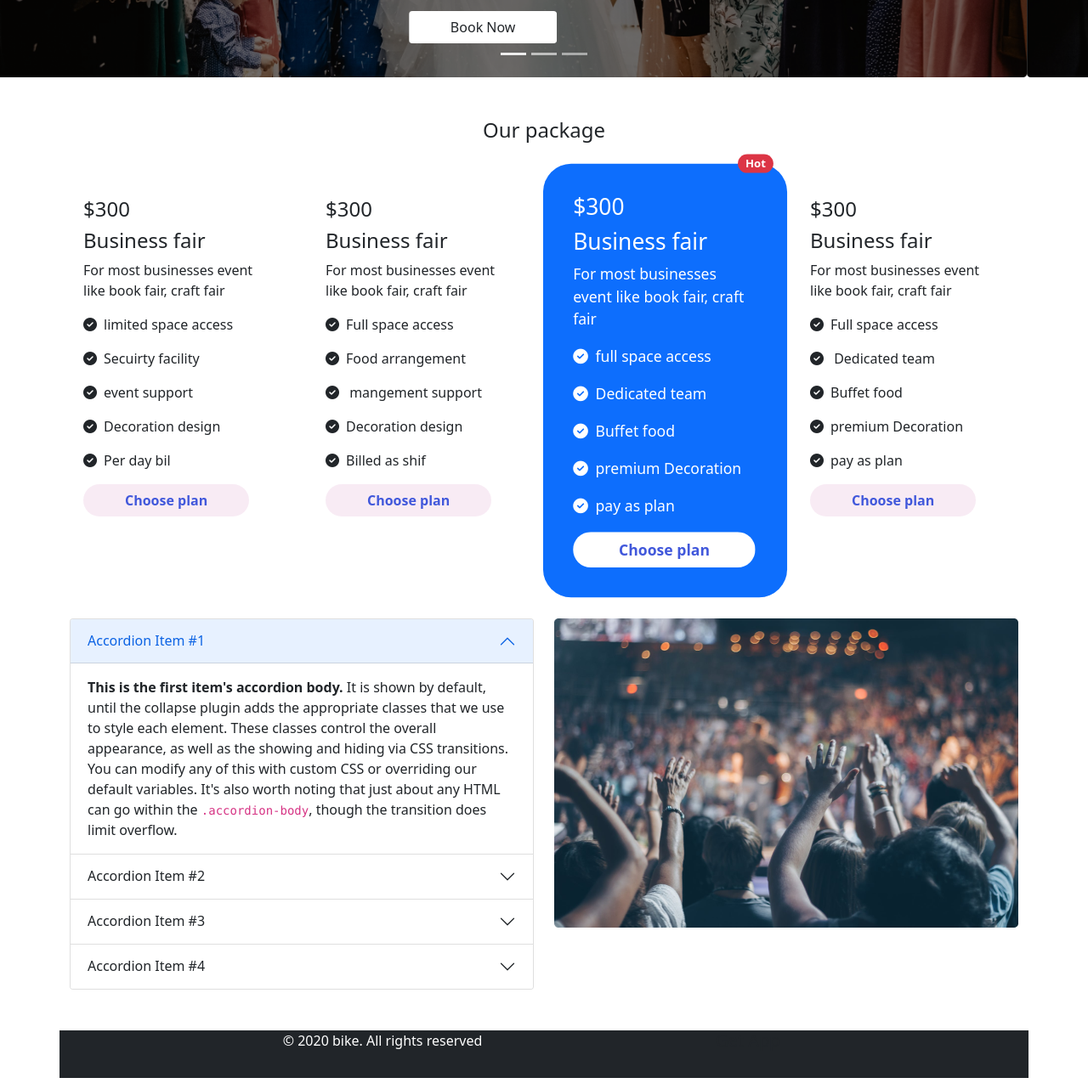
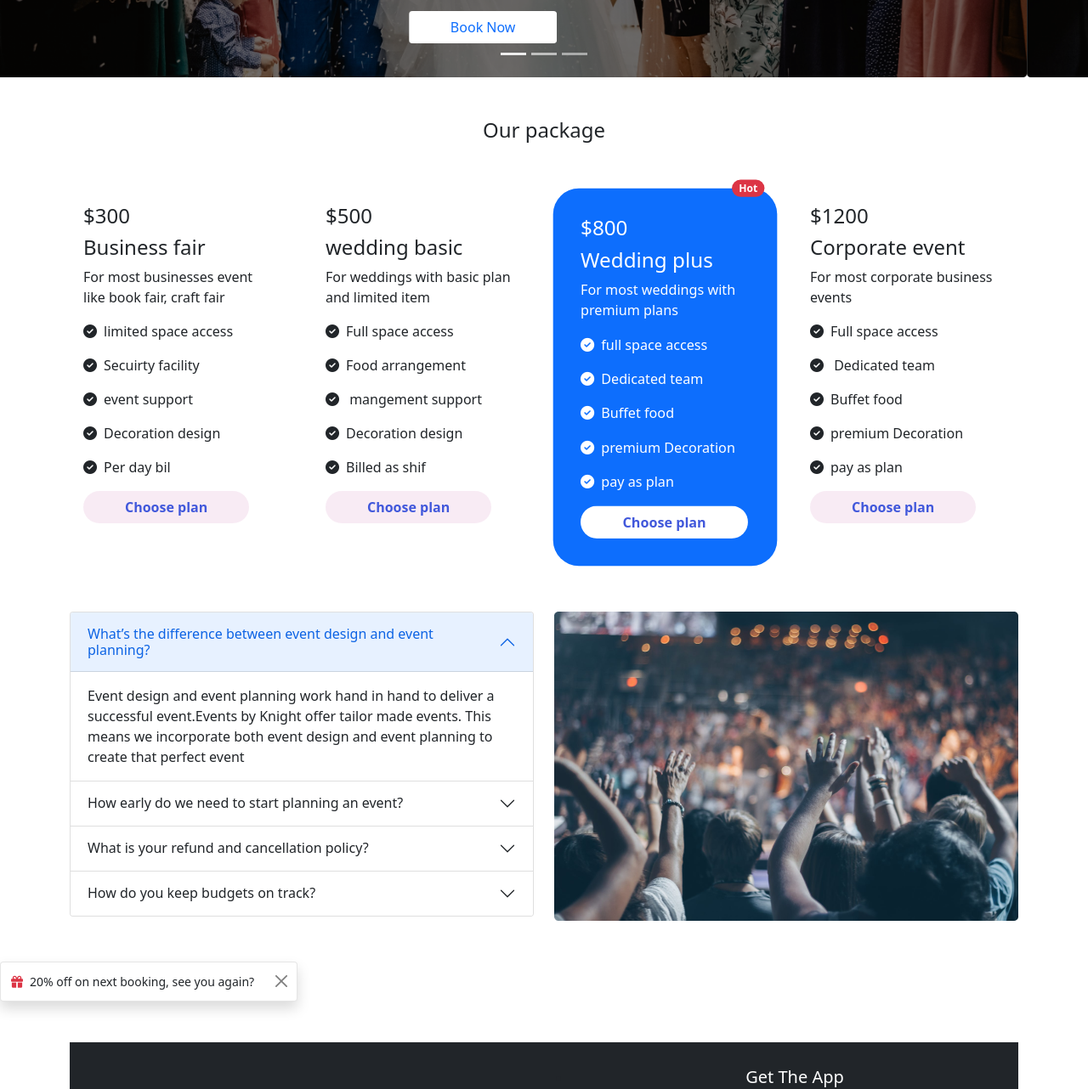
Before and after one commit to Abdur-Rahman-Argon/framwork-assainment, a plain HTML site: page index.html in a window 1280 px wide. Shown: the part 484-1766 px from the top of the page at 85% size. Drawn offline with nearby package versions, Linux system fonts and the light colour scheme.

Commit message:
last edit

```diff
--- a/index.html
+++ b/index.html
@@ -22,8 +22,9 @@
         font-weight: 700 ;
       }
       .scle{
-        transform: scale(1.1);
+        transform: scale(1.01);
         border-radius: 30px;
+        box-shadow: rgb(102, 27, 139);
       }
     </style>
   </head>
@@ -83,7 +84,7 @@
             <div class="carousel-caption">
               <h5>The perfect venue for your next event</h5>
               <p>Amet minim mollit non deserunt ullamco est sit aliqua dolor do amet sint. Velit officia consequat duis enim velit</p>
-              <a class="btn btn-white bg-white px-5">Book Now</a>
+              <a class="btn text-primary bg-white px-5">Book Now</a>
             </div>
 
           </div>
@@ -92,7 +93,7 @@
             <div class="carousel-caption ">
               <h5>Second slide label</h5>
               <p>Some representative placeholder content for the second slide.</p>
-              <a class="btn btn-white bg-white px-5">Book Now</a>
+              <a class="btn text-primary bg-white px-5">Book Now</a>
             </div>
           </div>
           <div class="carousel-item">
@@ -100,7 +101,7 @@
             <div class="carousel-caption">
               <h5>Third slide label</h5>
               <p>Some representative placeholder content for the third slide.</p>
-              <a class="btn btn-white bg-white px-5">Book Now</a>
+              <a class="btn btn-white text-primary px-5">Book Now</a>
             </div>
           </div>
         </div>
@@ -115,16 +116,17 @@
       </div>
       <!-- slaide section End -->
     </header>
-    <main class="">
+    <main class="my-5">
       <section class="container my-5">
         <h4 class="text-center">Our package</h4>
         <div class="row mt-5 ">
-          <div class="col-12 col-md-6 col-lg-3">
+          <div class="col-12 col-md-6 col-lg-3 my-2">
             <div class="card border-0">
               <div class="card-body">
                 <h4>$300</h4>
                 <h4>Business fair</h4>
                 <p class="card-text">For most businesses event like book fair, craft fair</p>
+
                 <p><i class="fas fa-check-circle"></i><span class="ms-2">limited space access</span></p>
                 <p><i class="fas fa-check-circle"></i><span class="ms-2">Secuirty facility</span></p>
                 <p><i class="fas fa-check-circle"></i><span class="ms-2">event support</span></p>
@@ -136,12 +138,12 @@
               </div>
             </div>
           </div>
-          <div class="col-12 col-md-6 col-lg-3">
+          <div class="col-12 col-md-6 col-lg-3 my-2">
             <div class="card border-0">
               <div class="card-body">
-                <h4>$300</h4>
-                <h4>Business fair</h4>
-                <p class="card-text">For most businesses event like book fair, craft fair</p>
+                <h4>$500</h4>
+                <h4> wedding basic</h4>
+                <p class="card-text">For weddings with basic plan and limited item</p>
 
                 <p><i class="fas fa-check-circle"></i><span class="ms-2">Full space access</span></p>
                 <p><i class="fas fa-check-circle"></i><span class="ms-2">Food arrangement</span></p>
@@ -153,12 +155,12 @@
               </div>
             </div>
           </div>
-          <div class="col-12 col-md-6 col-lg-3">
+          <div class="col-12 col-md-6 col-lg-3 my-2">
             <div class="card border-0 bg-primary text-white p-3 scle">
               <div class="card-body">
-                <h4>$300</h4>
-                <h4>Business fair</h4>
-                <p class="card-text">For most businesses event like book fair, craft fair</p>
+                <h4>$800</h4>
+                <h4>Wedding plus</h4>
+                <p class="card-text">For most weddings with premium plans</p>
 
                 <p><i class="fas fa-check-circle"></i><span class="ms-2">full space access</span></p>
                 <p><i class="fas fa-check-circle"></i><span class="ms-2">Dedicated team</span></p>
@@ -168,18 +170,18 @@
 
                 <a href="#" class="btn px-5 btn-aliceblue bg-white rounded-pill ">Choose plan</a>
 
-                <span class="position-absolute top-0 start- translate-middle badge rounded-pill bg-danger">
+                <span class="position-absolute top-0 end-10 translate-middle badge rounded-pill bg-danger">
                   Hot
                 </span>
               </div>
             </div>
           </div>
-          <div class="col-12 col-md-6 col-lg-3">
+          <div class="col-12 col-md-6 col-lg-3 my-2">
             <div class="card border-0">
               <div class="card-body">
-                <h4>$300</h4>
-                <h4>Business fair</h4>
-                <p class="card-text">For most businesses event like book fair, craft fair</p>
+                <h4>$1200</h4>
+                <h4>Corporate event</h4>
+                <p class="card-text">For most corporate business events</p>
 
                 <p><i class="fas fa-check-circle"></i><span class="ms-2">Full space access</span></p>
                 <p><i class="fas fa-check-circle"></i><span class="ms-2"> Dedicated team</span></p>
@@ -203,19 +205,23 @@
                   <div class="accordion-item">
         <h2 class="accordion-header" id="headingOne">
           <button class="accordion-button" type="button" data-bs-toggle="collapse" data-bs-target="#collapseOne" aria-expanded="true" aria-controls="collapseOne">
-            Accordion Item #1
+            What’s the difference between event design and
+            event planning?
           </button>
         </h2>
         <div id="collapseOne" class="accordion-collapse collapse show" aria-labelledby="headingOne" data-bs-parent="#accordionExample">
           <div class="accordion-body">
-            <strong>This is the first item's accordion body.</strong> It is shown by default, until the collapse plugin adds the appropriate classes that we use to style each element. These classes control the overall appearance, as well as the showing and hiding via CSS transitions. You can modify any of this with custom CSS or overriding our default variables. It's also worth noting that just about any HTML can go within the <code>.accordion-body</code>, though the transition does limit overflow.
+            Event design and event planning work hand in hand to deliver a
+successful event.Events by Knight offer tailor made events. This
+means we incorporate both event design and event planning to
+create that perfect event
           </div>
         </div>
                   </div>
                   <div class="accordion-item">
         <h2 class="accordion-header" id="headingTwo">
           <button class="accordion-button collapsed" type="button" data-bs-toggle="collapse" data-bs-target="#collapseTwo" aria-expanded="false" aria-controls="collapseTwo">
-            Accordion Item #2
+            How early do we need to start planning an event?
           </button>
         </h2>
         <div id="collapseTwo" class="accordion-collapse collapse" aria-labelledby="headingTwo" data-bs-parent="#accordionExample">
@@ -227,7 +233,7 @@
                   <div class="accordion-item">
         <h2 class="accordion-header" id="headingThree">
           <button class="accordion-button collapsed" type="button" data-bs-toggle="collapse" data-bs-target="#collapseThree" aria-expanded="false" aria-controls="collapseThree">
-            Accordion Item #3
+            What is your refund and cancellation policy?
           </button>
         </h2>
         <div id="collapseThree" class="accordion-collapse collapse" aria-labelledby="headingThree" data-bs-parent="#accordionExample">
@@ -239,7 +245,7 @@
                   <div class="accordion-item">
         <h2 class="accordion-header" id="headingThree">
           <button class="accordion-button collapsed" type="button" data-bs-toggle="collapse" data-bs-target="#collapseThree" aria-expanded="false" aria-controls="collapseThree">
-            Accordion Item #4
+            How do you keep budgets on track?
           </button>
         </h2>
         <div id="collapseThree" class="accordion-collapse collapse" aria-labelledby="headingThree" data-bs-parent="#accordionExample">
@@ -256,15 +262,42 @@
             </div>
         </section>
       </main>
-    <footer class="container">
-      <div class="row bg-dark">
-        <div class="col-12 col-md-8">
-          <p class="text-white text-center">&copy; 2020 bike. All rights reserved</p>
+
+
+
+
+      <div
+      class="toast show ">
+      <div class="d-flex">
+        <div class="toast-body"><i class="fas fa-gift text-danger"></i><span class="ps-2">20% off on next booking, see you again?</span></div>
+        <button
+          type="button"
+          class="btn-close me-2 m-auto"
+          data-bs-dismiss="toast"
+          aria-label="Close"
+        ></button>
+      </div>
+    </div>
+
+
+
+
+
+
+
+
+    <footer class="container mt-5" >
+      <div class="d-flex align-items-center bg-dark" style="height: 200px;">
+        <div class="w-50 text-center">
+          <p class="text-white ">&copy; 2020 bike. All rights reserved</p>
         </div>
-        <div class="col-12 col-md-4">
-          <h5> Get App</h5>
-          <img src="" alt="">
-          <img src="" alt="">
+        <div class="w-50 text-center ">
+          <ul>
+            <li> <h5 class="text-white">Get The App</h5></li>
+            <li><a href="" class=" my-2"><img src="images/apple.jpg" alt="" width="30%"></a></li>
+            <li> <a href=""><img src="images/google-play.jpg" alt="" width="30%"></a></li>
+          </ul>
+
         </div>
       </div>
     </footer>
```
Also changed, not shown: images/apple.jpg (added), images/google-play.jpg (added).
